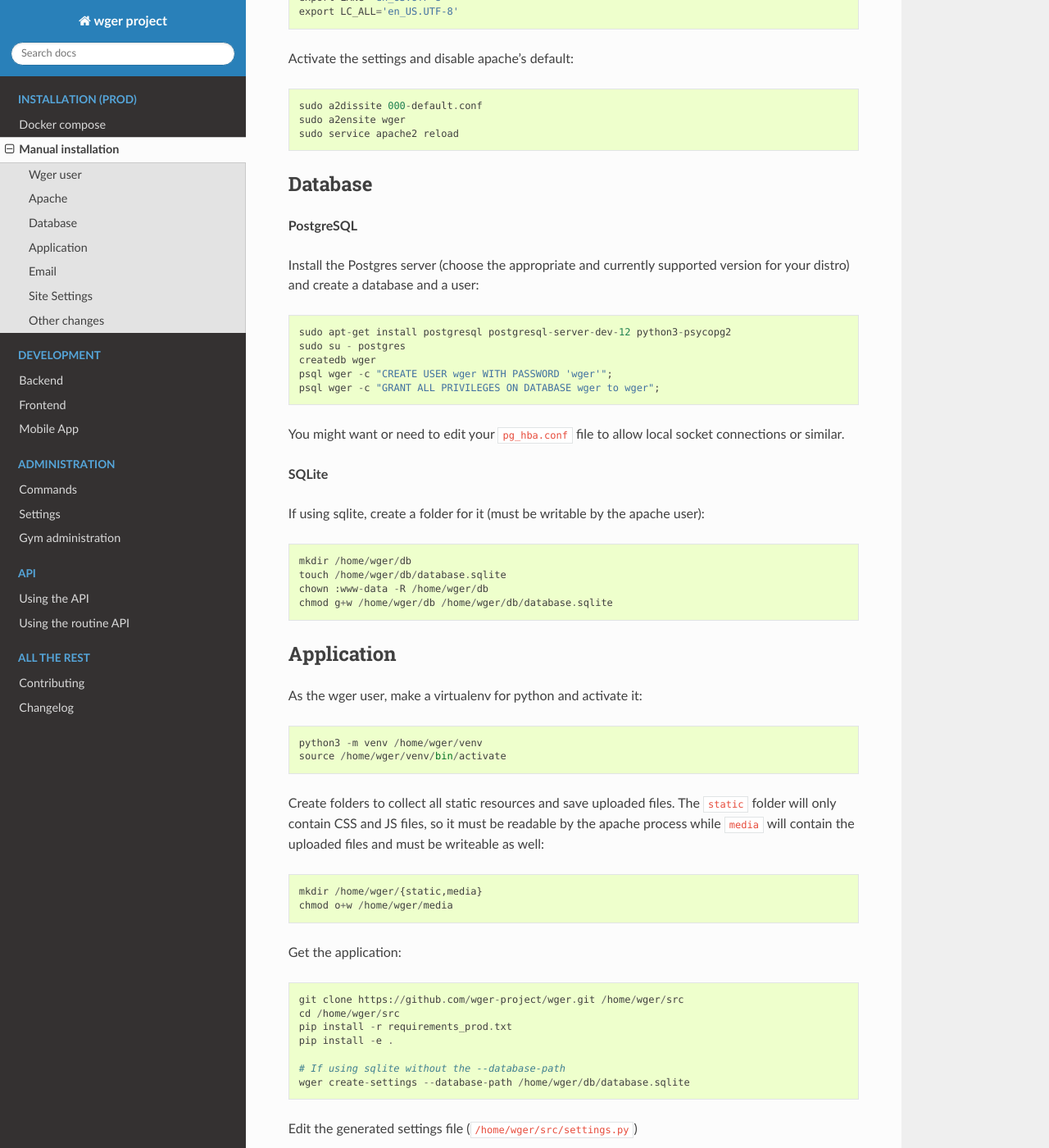
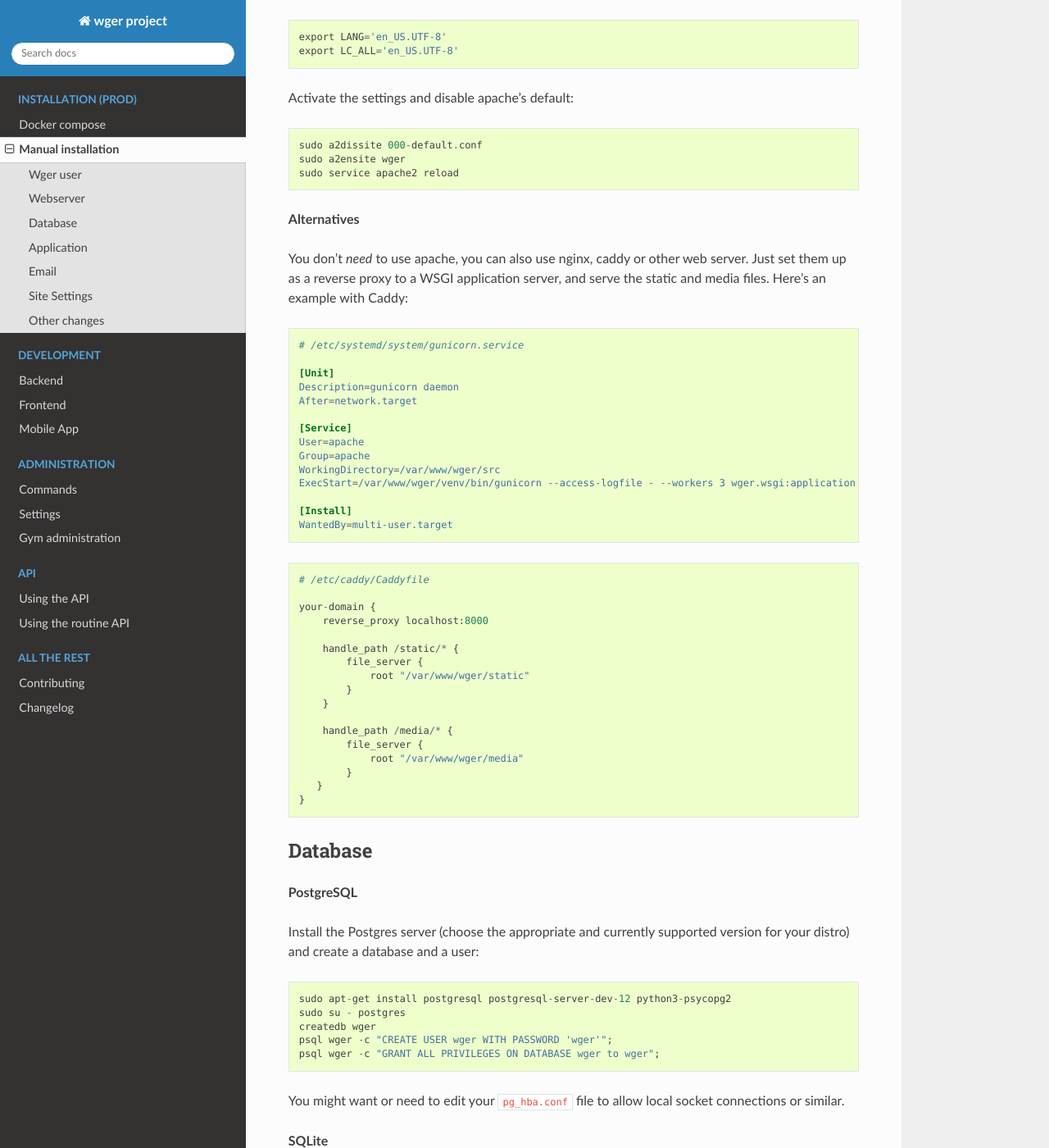
Before and after one commit to wger-project/docs, a Sphinx documentation site: the page built from docs/production/installation.rst, in a window 1280 px wide and 1400 px high, scrolled down 1491 px. Shown: the whole window at 82% size. Built offline with Sphinx 7.4.7 and the Read the Docs theme 3.1.0, drawn with Linux system fonts in a browser that asks for light colours.

Commit message:
Briefly mention using nginx or Caddy for production

```diff
--- a/docs/production/installation.rst
+++ b/docs/production/installation.rst
@@ -23,8 +23,11 @@ It is recommended to add a dedicated user for the application::
 The following steps assume you did, but it is not necessary (nor is it
 necessary to call it 'wger'). In that case, change the paths as needed.
 
-Apache
-------
+
+Webserver
+---------
+
+**Apache**
 
 Install apache and the WSGI module::
 
@@ -77,6 +80,50 @@ Activate the settings and disable apache's default::
     sudo a2dissite 000-default.conf
     sudo a2ensite wger
     sudo service apache2 reload
+
+**Alternatives**
+
+You don't *need* to use apache, you can also use nginx, caddy or other web
+server. Just set them up as a reverse proxy to a WSGI application server, and
+serve the static and media files. Here's an example with Caddy:
+
+.. code-block:: ini
+
+    # /etc/systemd/system/gunicorn.service
+
+    [Unit]
+    Description=gunicorn daemon
+    After=network.target
+
+    [Service]
+    User=apache
+    Group=apache
+    WorkingDirectory=/var/www/wger/src
+    ExecStart=/var/www/wger/venv/bin/gunicorn --access-logfile - --workers 3 wger.wsgi:application -b :8000
+
+    [Install]
+    WantedBy=multi-user.target
+
+
+.. code-block::
+
+    # /etc/caddy/Caddyfile
+
+    your-domain {
+        reverse_proxy localhost:8000
+
+        handle_path /static/* {
+            file_server {
+                root "/var/www/wger/static"
+            }
+        }
+
+        handle_path /media/* {
+            file_server {
+                root "/var/www/wger/media"
+            }
+       }
+    }
 
 Database
 --------
```
